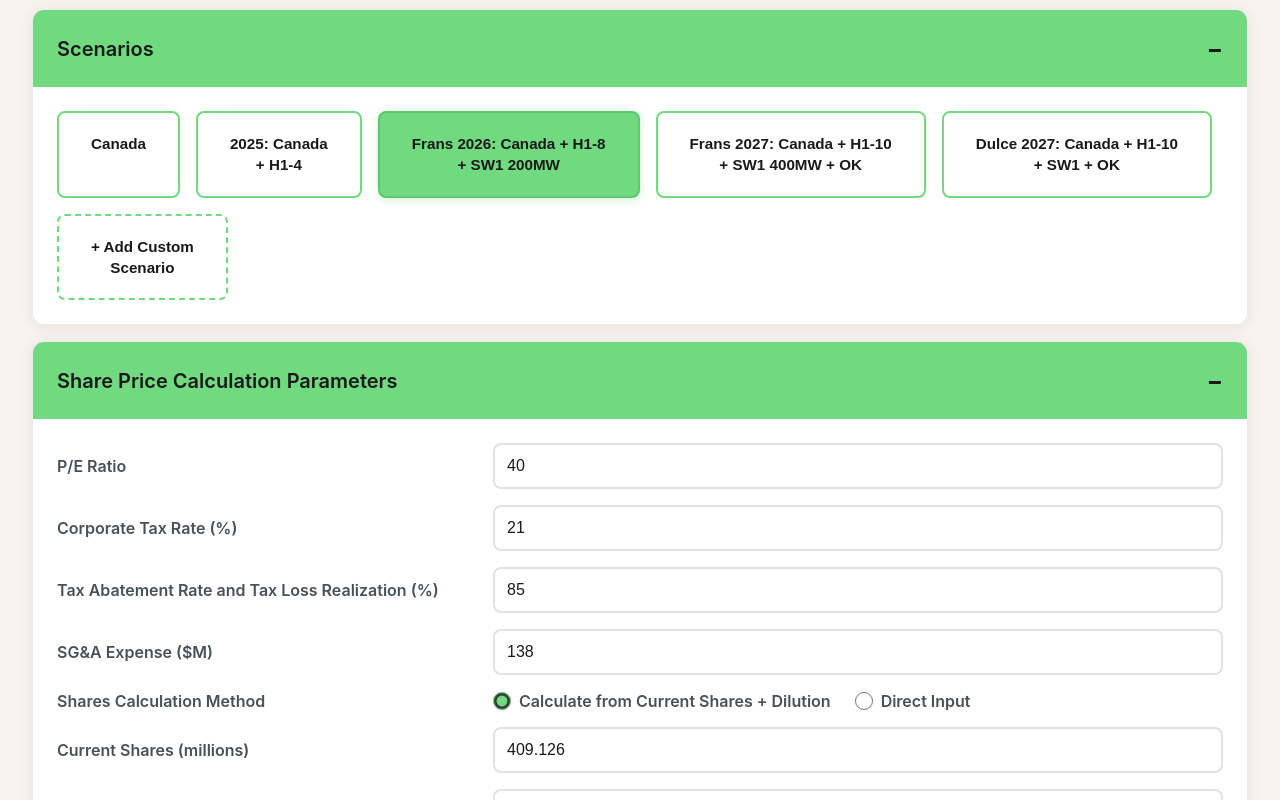
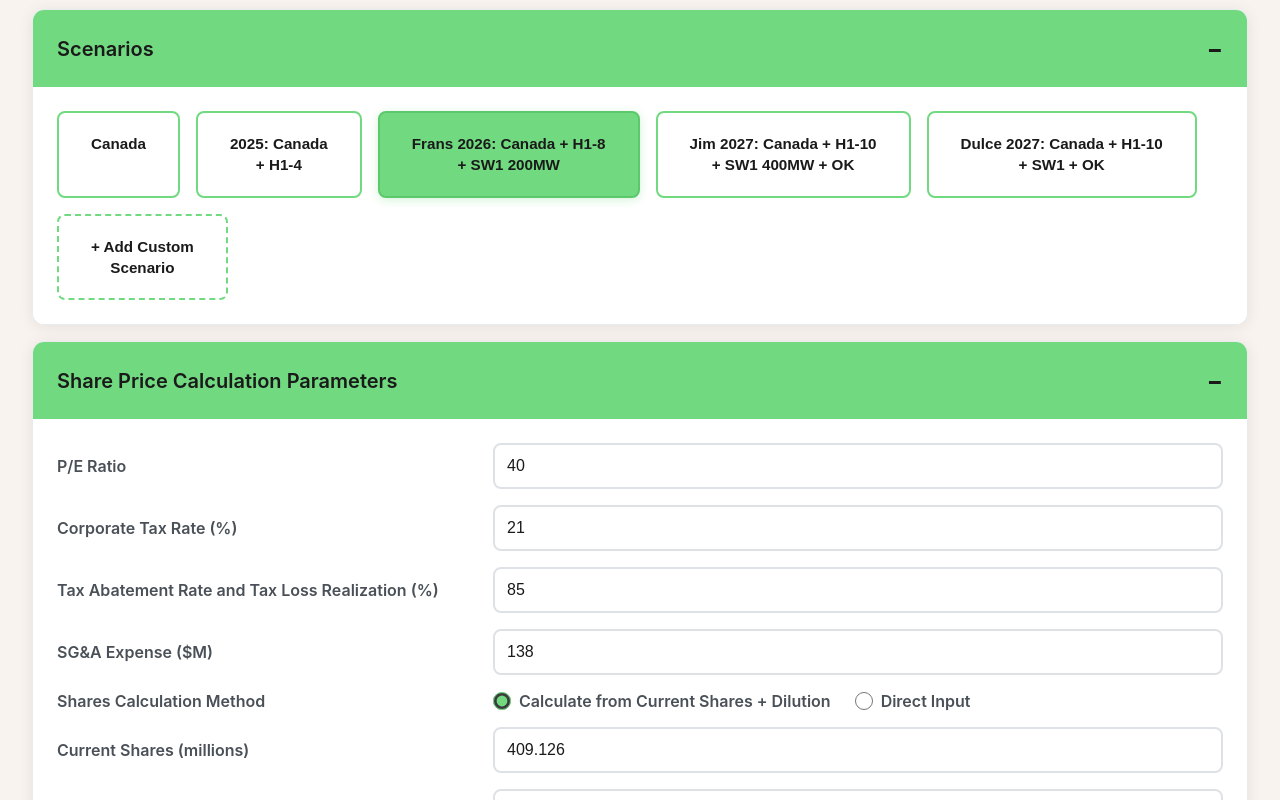
Before and after one commit to JiahanLiu/IREN-Community, a React (Vite) app: page / in a window 1280 px wide. Shown: the part 940-1740 px from the top of the page. Built offline with nearby package versions, Linux system fonts and the light colour scheme.

Commit message:
Change Scenario Frans 2027 to Jim 2027

```diff
--- a/package.json
+++ b/package.json
@@ -1,6 +1,6 @@
 {
   "name": "iren-stock-analyzer",
-  "version": "1.2.3",
+  "version": "1.2.4",
   "private": true,
   "type": "module",
   "scripts": {
--- a/src/App.jsx
+++ b/src/App.jsx
@@ -933,7 +933,7 @@ function App() {
               className={`scenario-btn ${selectedScenario === '2027-h110-colo' ? 'selected' : ''}`}
             >
               <div>
-                <div>Frans 2027: Canada + H1-10</div>
+                <div>Jim 2027: Canada + H1-10</div>
                 <div>+ SW1 400MW + OK</div>
               </div>
             </button>
```
Also changed, not shown: 4 other files (tests, documents, lock files or other folders).
